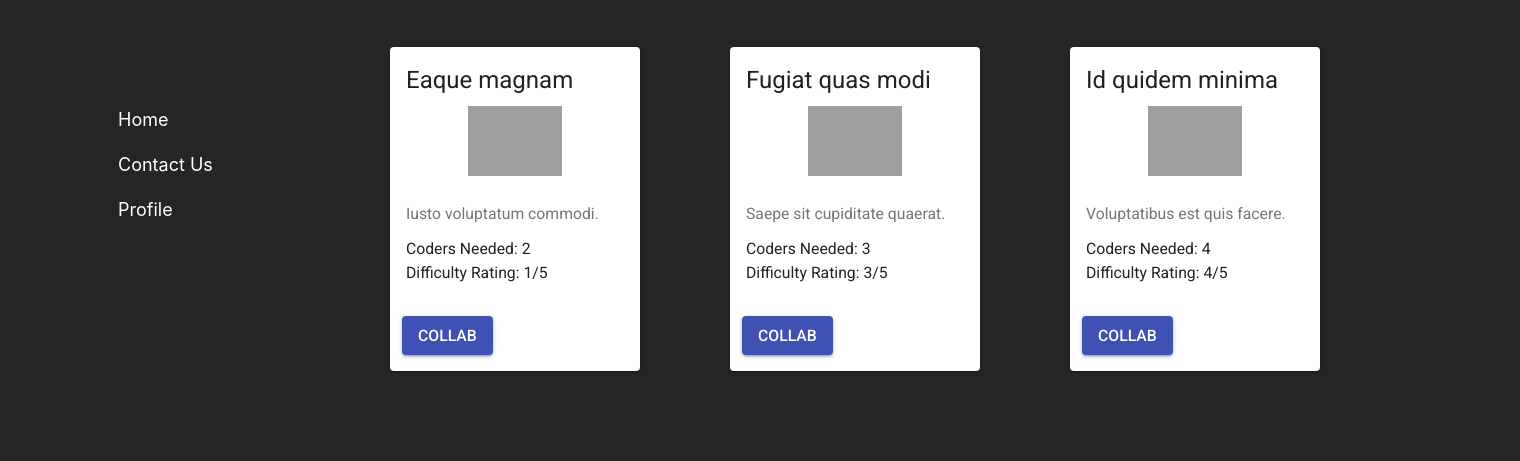
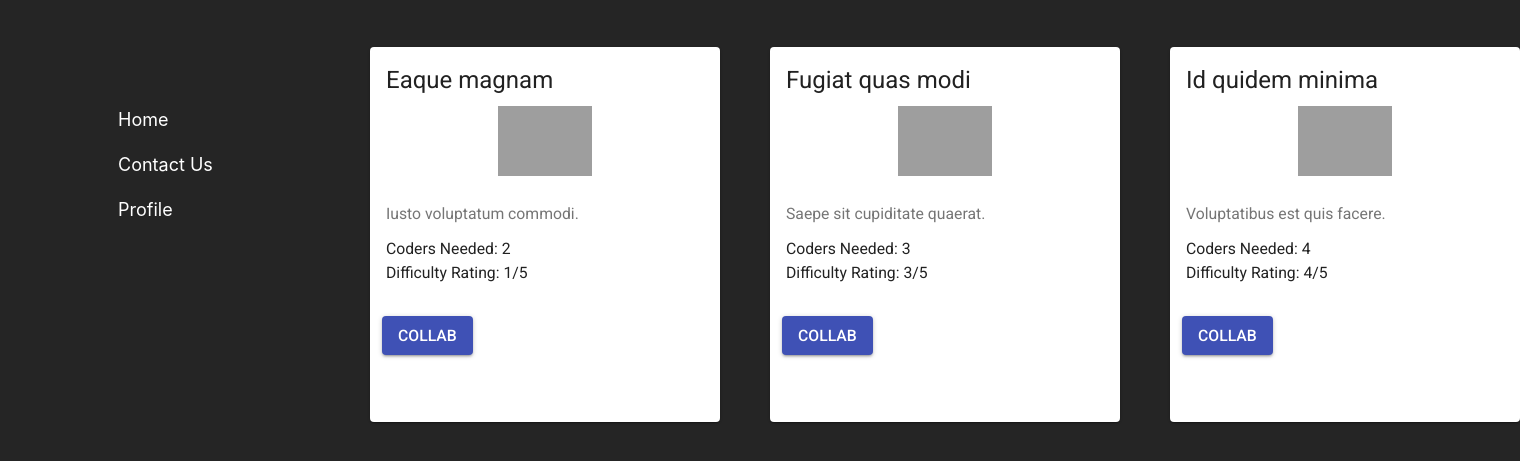
Before and after one commit to Rawgher/Codelaboration, a Gatsby site: page /my-collabs in a window 1280 px wide. Shown: the part 143-604 px from the top of the page, 1520 px wide, since content can reach past the window. Built offline with nearby package versions, Linux system fonts and the light colour scheme; Gatsby itself is replaced by a stand-in of ours; grey boxes are pictures that could not be loaded.

Commit message:
Working on sizing issues

```diff
--- a/src/components/Card/Card.css
+++ b/src/components/Card/Card.css
@@ -12,5 +12,5 @@
 
 #EGA-singleCardWrapper {
   min-width: 300px;
-  margin: 0 20px 0 20px;
+  margin-right: 100px;
 }
--- a/src/components/Card/Card.js
+++ b/src/components/Card/Card.js
@@ -22,7 +22,8 @@ function getModalStyle() {
 
 const styles = theme => ({
   card: {
-    maxWidth: 250,
+    minWidth: 350,
+    minHeight: 375,
   },
   title: {
     fontSize: 24,
```
